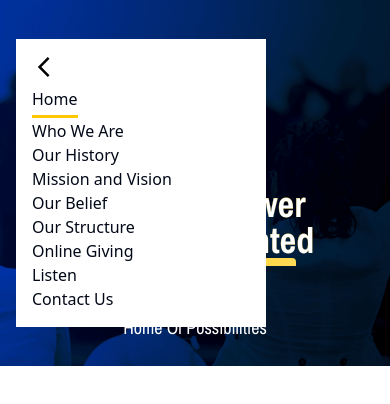
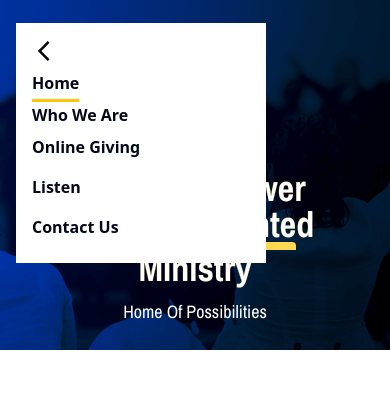
Before and after one commit to rolteame/fppam, a Nuxt app: page / in a window 390 px wide. Both pictures are taken after a click on the picture 36 px from the left and 44 px from the top of the page. Shown: the top 404 px of the page. Built offline with nearby package versions, Linux system fonts and the light colour scheme.

Commit message:
Completed Mobile Navigation

```diff
--- a/components/Nav/MobileNav.vue
+++ b/components/Nav/MobileNav.vue
@@ -4,17 +4,30 @@ const isMobileMenuOpen = ref(false);
 const closeMobileMenu = () => {
 	isMobileMenuOpen.value = false
 }
+
+const isDropdownOpen = ref(false);
+
+const onMouseLeave = (event: any) => {
+	if (
+		!event.relatedTarget ||
+		!event.currentTarget.contains(event.relatedTarget)
+	) {
+    setTimeout(() => {
+      isDropdownOpen.value = false;
+    }, 200)
+	}
+};
 </script>
 <template>
 	<img
 		src="~/assets/img/pepicons-pop_menu.svg"
 		alt="mobile menu icon"
-		class="w-10 lg:hidden"
+		class="w-10 lg:hidden -mt-4"
     :class="isMobileMenuOpen ? 'invisible' : 'visible'"
 		@click="isMobileMenuOpen = !isMobileMenuOpen"
 	/>
 
-	<div class="absolute bg-white p-4 w-[250px] md:-mt-14 md:text-lg text-md lg:hidden" v-show="isMobileMenuOpen" :class="isMobileMenuOpen ? 'animate__animated animate__fadeInLeft animate__faster' : 'animate__animated animate__backOutLeft'">
+	<div class="absolute bg-white p-4 w-[250px] h-auto md:-mt-14 md:text-lg text-md lg:hidden -mt-16 font-bold" v-show="isMobileMenuOpen" :class="isMobileMenuOpen || isDropdownOpen ? 'animate__animated animate__fadeInLeft animate__faster h-auto' : 'animate__animated animate__backOutLeft'">
 		<div>
 			<img src="~/assets/img/ic_outline-arrow-back-ios.svg" alt="mobile back icon" class="w-6 font-bold font-body" @click="closeMobileMenu()">
 		</div>
@@ -23,31 +36,36 @@ const closeMobileMenu = () => {
 				<NuxtLink to="/">Home</NuxtLink>
 			</li>
 			<li
-				class=""
+				class="inline-block"
+				@mouseenter="isDropdownOpen  = true"
+				@mouseleave="onMouseLeave"
 			>
 				<NuxtLink to="">Who We Are</NuxtLink>
 				<ul
-					class=""
+					class=" bg-white text-black text-left w-[220px] px-5 py-3 absolute ml-32 -mt-8"
+          :class="isDropdownOpen ? 'animate__animated animate__fadeIn animate__faster' : 'animate__animated animate__backOutUp'"
+					v-show="isDropdownOpen"
+					@mouseleave="onMouseLeave"
 				>
-					<li class="">
+					<li class="px-2 py-2 inline-block list-disc">
 						<NuxtLink to="">Our History</NuxtLink>
 					</li>
-					<li class="">
+					<li class="px-2 py-2 inline-block list-disc">
 						<NuxtLink to="">Mission and Vision</NuxtLink>
 					</li>
-					<li class="">
+					<li class="px-2 py-2 inline-block list-disc">
 						<NuxtLink to="">Our Belief</NuxtLink>
 					</li>
-					<li class="">
+					<li class="px-2 py-2 inline-block list-disc">
 						<NuxtLink to="">Our Structure</NuxtLink>
 					</li>
 				</ul>
 			</li>
-			<li class="">
+			<li class="py-2">
 				<NuxtLink to="">Online Giving</NuxtLink>
 			</li>
-			<li class=""><NuxtLink to="">Listen</NuxtLink></li>
-			<li class=""><NuxtLink to="">Contact Us</NuxtLink></li>
+			<li class="py-2"><NuxtLink to="">Listen</NuxtLink></li>
+			<li class="py-2"><NuxtLink to="">Contact Us</NuxtLink></li>
 		</ul>
 	</div>
 </template>
```
